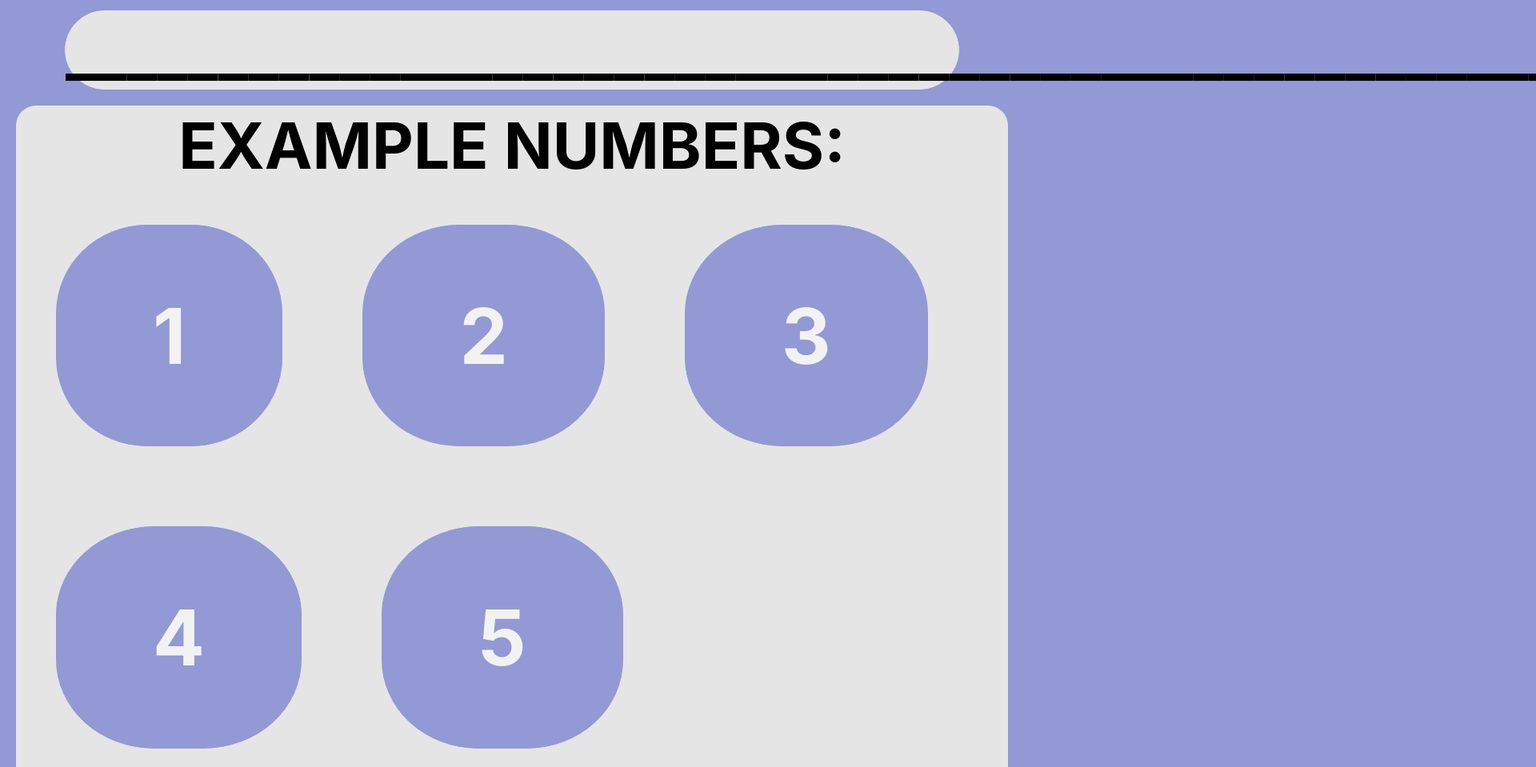
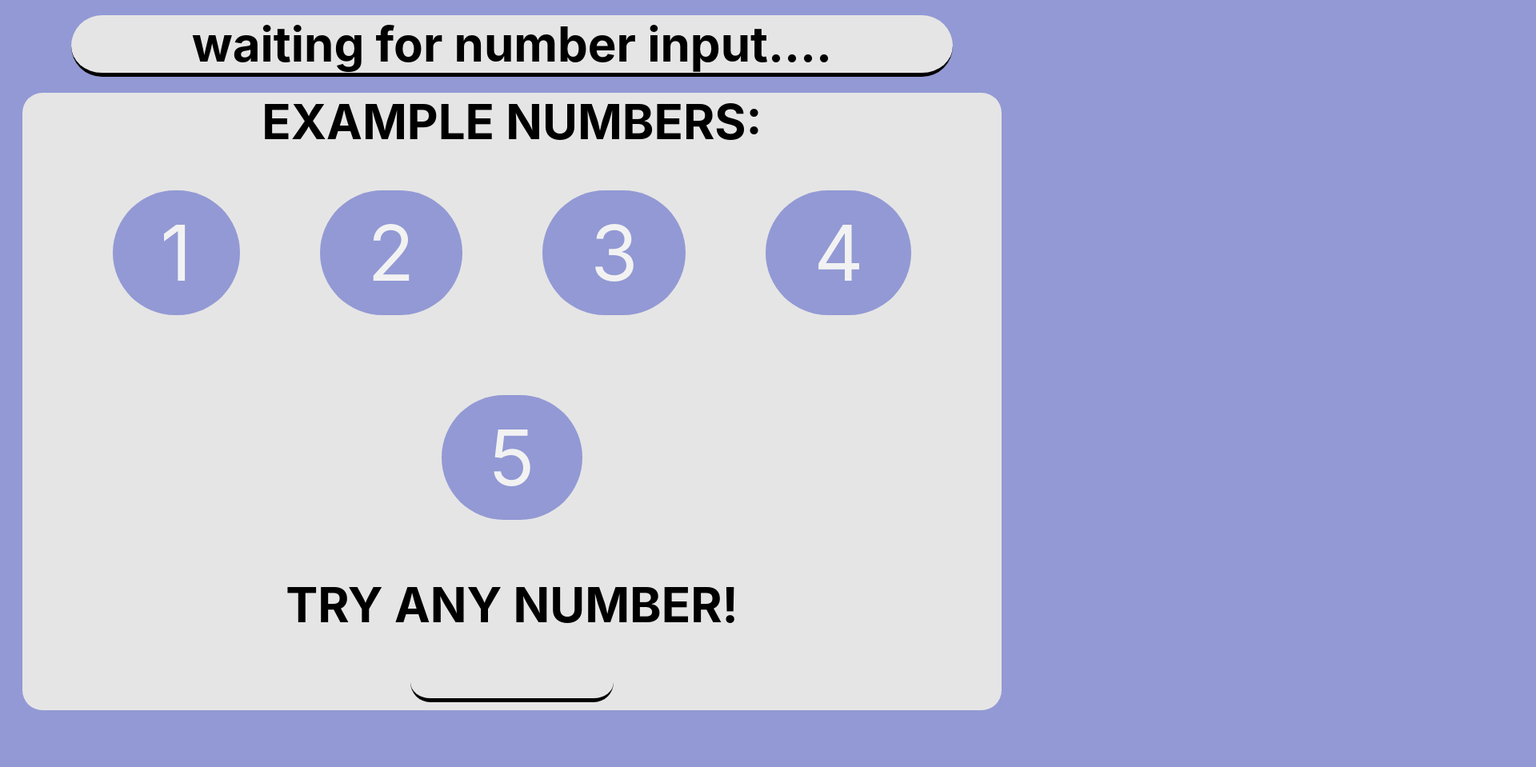
Before and after one commit to VladGusiev/number-facts, a React (Create React App) app: page / in a window 1280 px wide. Shown: the part 261-1220 px from the top of the page at 80% size, 1920 px wide, since content can reach past the window. After the commit the page ends 1149 px from the top, so only its background shows below. Built offline with nearby package versions, Linux system fonts and the light colour scheme.

Commit message:
finished basic design, finesse needed

```diff
--- a/src/App.css
+++ b/src/App.css
@@ -1,34 +1,72 @@
+html,body { height:100%; }
 body {
     padding: 20px;
     background-color: #9299D4;
+}
 
-}
 .header, .main-text {
     text-align: center;
-    font-size: 96px;
-
-    width: 50%;
-    border: 1px solid #E5E5E5;
     background-color: #E5E5E5;
     border-radius: 100px;
     margin: auto;
 }
 
+/*Text on top*/
+.header {
+    font-size: 96px;
+    width: 50%;
+}
+
+
+/*All text except header (top one)*/
 .main-text {
-    text-align: center;
-    font-size: 80px;
+    font-size: 60px;
     margin-top: 20px;
     width: 90%;
 }
 
+.output {
+    width: 90%;
+    border-bottom: 5px solid black;
+    background-color: #E5E5E5;
+}
+
+/*bigg common space between header + output */
 .main-body {
-    margin-bottom: auto;
+    margin-top: 20px;
 
     background-color: #E5E5E5;
     border-radius: 25px;
 }
 
-.main-body > .example-text {
-    width: 20%;
-    align-items: center;
+/*number input */
+
+.custom-field input {
+    border: none;
+    border-bottom: 5px solid black;
+
+    -webkit-appearance: none;
+    -ms-appearance: none;
+    -moz-appearance: textfield;
+
+    border-radius: 25px;
+
+    text-align: center;
+
+    background: #E5E5E5;
+
+    margin: 10px;
+
+    width: 250px;
+
+    font-size: 60px;
 }
+
+@media only screen and (max-width: 1050px){
+    .header {
+        font-size: 36px;
+    }
+    .main-text {
+        font-size: 28px;
+    }
+}
--- a/src/App.js
+++ b/src/App.js
@@ -8,19 +8,23 @@ class App extends Component {
       <div>
 
         <h1 className='header'>NUMBER FACTS</h1>
-        <h2 className='main-text'> _________________________________________________________________ </h2>
+        <h2 className='main-text output'>waiting for number input....</h2>
 
         <div className='main-body'>
           <h2 className='main-text'>EXAMPLE NUMBERS:</h2>
-          <TestButton number={"1"}/>
-          <TestButton number={"2"}/>
-          <TestButton number={"3"}/>
-          <TestButton number={"4"}/>
-          <TestButton number={"5"}/>
+          <div className='buttons' align="center">
+            <TestButton number={"1"}/>
+            <TestButton number={"2"}/>
+            <TestButton number={"3"}/>
+            <TestButton number={"4"}/>
+            <TestButton number={"5"}/>
+          </div>
 
-          <h3 className='main-text'>TRY ANY NUMER!</h3>
 
-          <input type="number" id="number-to-proccess" name="number-to-process" min="0" max="9999" />
+          <div class="custom-field" align="center">
+            <h3 className='main-text'>TRY ANY NUMBER!</h3>
+            <input type="number" min="0" max="9999" />
+          </div>
 
         </div>
 
--- a/src/components/TestButton.css
+++ b/src/components/TestButton.css
@@ -1,14 +1,16 @@
+a {
+    text-decoration: none;
+}
 .test-button {
     display: inline-block;
 
-    padding: 0px 120px 0px 120px;
+    padding: 20px 60px;
     margin: 50px 50px;
-    border: 1px solid #9299D4;
     background-color: #9299D4;
-    border-radius: 40%;
+    border-radius: 100px;
 }
 
-.test-button > h2 {
+.test-button > a {
     color: #f2f2f2;
     font-size: 96px;
 }
--- a/src/components/TestButton.js
+++ b/src/components/TestButton.js
@@ -4,7 +4,7 @@ import "./TestButton.css"
 const TestButton = ({number}) => {
     return (
         <div className="test-button">
-            <h2>{number}</h2>
+            <a href={`http://numbersapi.com/#${number}`}>{number}</a>
         </div>
     );
 }
--- a/src/index.css
+++ b/src/index.css
@@ -1,5 +1,4 @@
 body {
-  margin: 0;
   font-family: -apple-system, BlinkMacSystemFont, 'Segoe UI', 'Roboto', 'Oxygen',
     'Ubuntu', 'Cantarell', 'Fira Sans', 'Droid Sans', 'Helvetica Neue',
     sans-serif;
```
